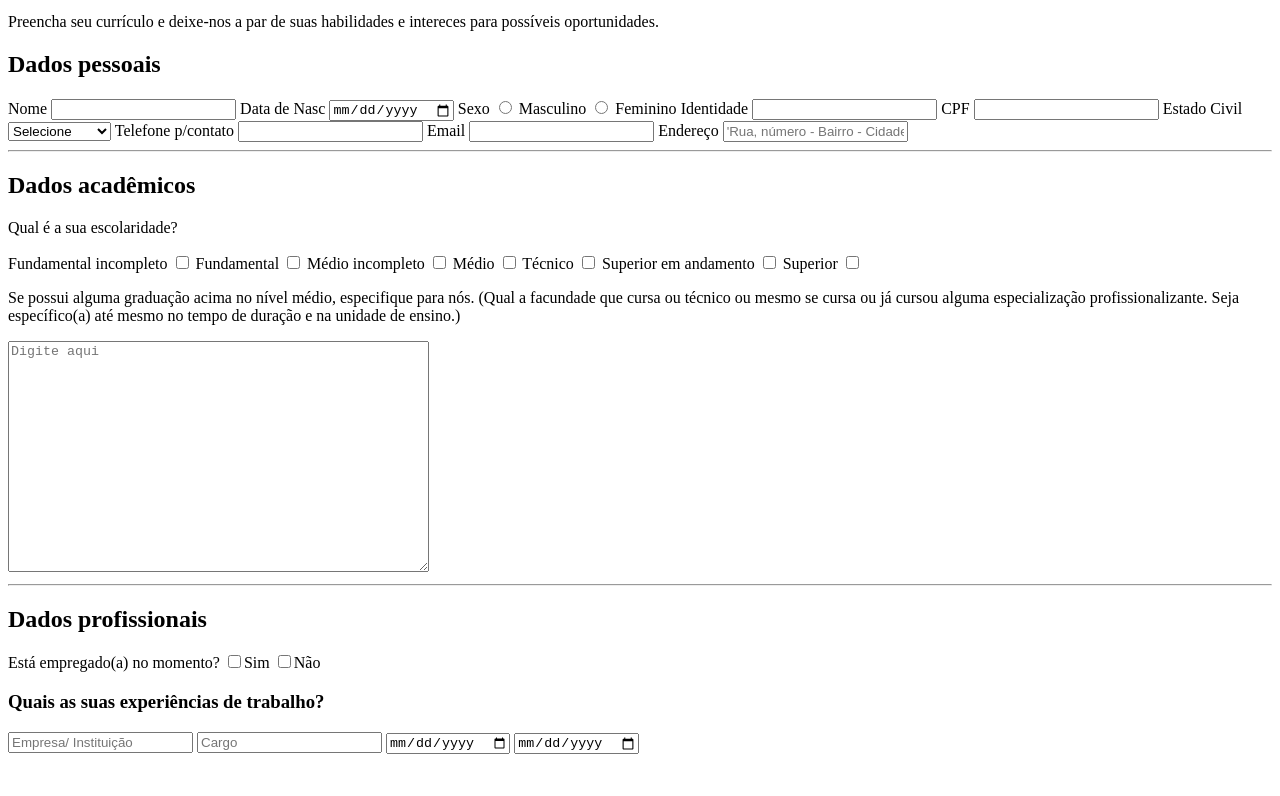
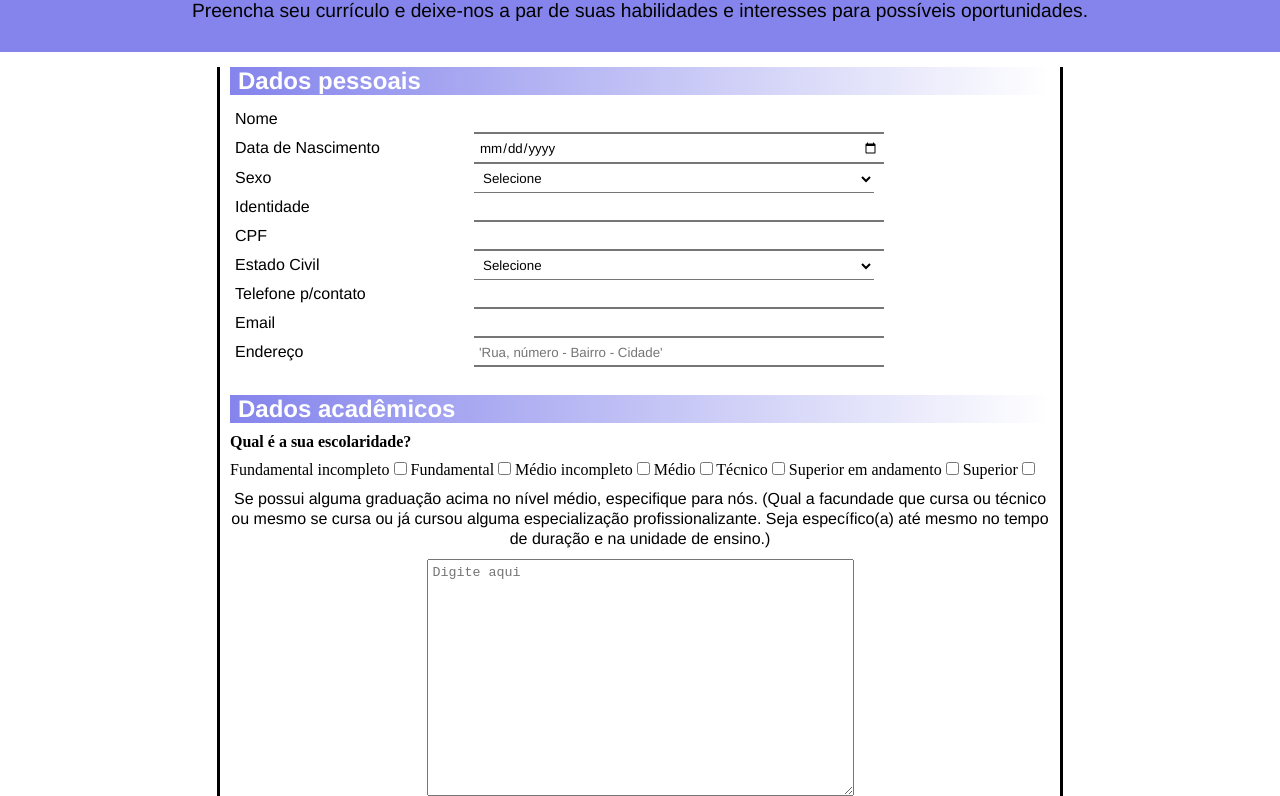
Before and after one commit to Mozart96P/FormularioBancoDeTalentos, a plain HTML site: page index.html in a window 1280 px wide. Shown: the part 67-863 px from the top of the page. Before the commit the page ends 829 px from the top, so only its background shows below. Drawn offline with Linux system fonts and the light colour scheme.

Commit message:
Realizada algumas alteracoes. Falta concluir

```diff
--- a/index.html
+++ b/index.html
@@ -9,64 +9,75 @@
 </head>
 <body>
               <header>
-                <h1>Banco de talentos</h1>
-                <p>Preencha seu currículo e deixe-nos a par de suas habilidades e intereces para possíveis oportunidades.</p>
+                <h1>Banco de talentos SCS RS</h1>
+                <p>Preencha seu currículo e deixe-nos a par de suas habilidades e interesses para possíveis oportunidades.</p>
               </header>
               <main>
                               <!--Início do formulário-->
-                <form action="">
+                <form action="POST">
                                 <!--Início dados pessoais-->
                                 <h2>Dados pessoais</h2>
-                                <label for="">Nome</label>
-                                <input type="text">
-                                <label for="">Data de Nasc</label>
-                                <input type="date">
-                                <label for="">Sexo</label>
-                                <input type="radio" value="Masc"> Masculino
-                                <input type="radio" value="Femi"> Feminino
-                                <label for="">Identidade</label>
-                                <input type="number">
-                                <label for="">CPF</label>
-                                <input type="number">
-                                <label for="">Estado Civil</label>
-                                <select name="" id="">
+
+                                  <label class="labeldadospessoais" for="">Nome</label>
+                                  <input class="camposdadospessoais" type="text">
+                                  <br>
+                                  <label class="labeldadospessoais" for="">Data de Nascimento</label>
+                                  <input class="camposdadospessoais" type="date">
+                                  <br>
+                                <div>
+                                  <label class="labeldadospessoais" for="">Sexo</label>
+                                  <select name=""class="camposdadospessoais">
+                                    <option value="disable">Selecione</option>
+                                    <option value="Masc">Masculino</option>
+                                    <option value="Femi">Feminino</option>
+                                  </select>
+                                </div>
+
+                                  <label class="labeldadospessoais" for="">Identidade</label>
+                                  <input class="camposdadospessoais" type="number">
+                                  <br>
+                                  <label class="labeldadospessoais" for="">CPF</label>
+                                  <input class="camposdadospessoais" type="number">
+
+                                <div>
+                                  <label class="labeldadospessoais" for="">Estado Civil</label>
+                                  <select name="" class="camposdadospessoais">
+
                                                 <option value="disable">Selecione</option>
                                                 <option value="Solteiro">Solteiro(a)</option>
                                                 <option value="Casado">Casado(a)</option>
                                                 <option value="Divorciado">Divorciado</option>
                                                 <option value="Viuvo">Viúvo(a)</option>
                                                 <option value="U estavel">União estável</option>
-                                </select>
-                                <label for="">Telefone p/contato</label>
-                                <input type="number">
-                                <label for="">Email</label>
-                                <input type="email">
-                                <label for="">Endereço</label>
-                                <input type="text" placeholder="'Rua, número - Bairro - Cidade'">
+                                  </select>
+                                </div>
+                                  <label class="labeldadospessoais" for="">Telefone p/contato</label>
+                                  <input class="camposdadospessoais" type="number">
+                                  <br>
+                                 <label class="labeldadospessoais" for="">Email</label>
+                                 <input class="camposdadospessoais" type="email">
+                                  <br>
+                                 <label class="labeldadospessoais" for="">Endereço</label>
+                                 <input class="camposdadospessoais" type="text" placeholder="'Rua, número - Bairro - Cidade'">
+                                <br>
+                                <br>
                                 <!--Fim dados pessoais-->
 
                                 <!--Início dados acadêmicos-->
-                                <hr>
+
                                 <h2>Dados acadêmicos</h2>
-                                <p>Qual é a sua escolaridade?</p>
-                                <label for="">Fundamental incompleto</label>
-                                <input type="checkbox">
-                                <label for="">Fundamental</label>
-                                <input type="checkbox">
-                                <label for="">Médio incompleto</label>
-                                <input type="checkbox">
-                                <label for="">Médio</label>
-                                <input type="checkbox">
-                                <label for="">Técnico</label>
-                                <input type="checkbox">
-                                <label for="">Superior em andamento</label>
-                                <input type="checkbox">
-                                <label for="">Superior</label>
-                                <input type="checkbox">
-                                <p>Se possui alguma graduação acima no nível médio, especifique para nós. (Qual a facundade que cursa ou técnico ou mesmo se cursa ou já cursou alguma especialização profissionalizante. Seja específico(a) até mesmo no tempo de duração e na unidade de ensino.)</p>
+                                <label style="display: block; margin-bottom: 10px; font-weight: bold;">Qual é a sua escolaridade?</label>
+                                Fundamental incompleto <input type="checkbox">
+                                Fundamental <input type="checkbox">
+                                Médio incompleto <input type="checkbox">
+                                Médio <input type="checkbox">
+                                Técnico <input type="checkbox">
+                                Superior em andamento <input type="checkbox">
+                                Superior <input type="checkbox">
+                                <p id="paragrafodadosacademicos">Se possui alguma graduação acima no nível médio, especifique para nós. (Qual a facundade que cursa ou técnico ou mesmo se cursa ou já cursou alguma especialização profissionalizante. Seja específico(a) até mesmo no tempo de duração e na unidade de ensino.)</p>
                                 <textarea name="" id="" cols="50" rows="15" placeholder="Digite aqui"></textarea>
                                 <!--Fim dados acadêmicos-->
-                                <hr>
+
                                   <!--Início dados Profissionais-->
                                 <h2>Dados profissionais</h2>
                                 <label for="">Está empregado(a) no momento?</label>
@@ -83,5 +94,6 @@
                 </form>
               </main>
 
+
 </body>
 </html>
--- a/style.css
+++ b/style.css
@@ -0,0 +1,74 @@
+*{
+                margin: 0;
+                padding: 0;
+}
+header{
+                background-color: rgb(132, 132, 236);
+                padding: 15px;
+                margin-bottom: 15px;
+}
+
+h1{
+                font-family: 'Franklin Gothic Medium', 'Arial Narrow', Arial, sans-serif;
+                text-align: center;
+                margin-bottom: 15px;
+                color: white;
+}
+header  p{
+                text-align: center;
+                margin-top: 15px;
+                margin-bottom: 15px;
+                font-family: Helvetica, sans-serif;
+                font-size: 1.2em;
+}
+main{
+                max-width: 820px;
+                margin: auto;
+                margin-bottom: 20px;
+                padding-left: 10px;
+                padding-right: 10px;
+                border-style: solid;
+                border-top:none;
+                border-bottom: none;
+                border-color: black;
+}
+
+.labeldadospessoais{
+                display: inline-block;
+                width: 200px;
+                padding: 5px;
+                font-family: Helvetica, sans-serif;
+}
+.camposdadospessoais{
+                width: 400px;
+                padding: 5px;
+                margin-left: 30px;
+                background-color: white;
+                border-style: solid;
+                border-top: none;
+                border-left: none;
+                border-right: none;
+                font-family: Helvetica, sans-serif;
+}
+
+h2{
+                margin-top: 10px;
+                margin-bottom: 10px;
+                padding-left:8px ;
+                font-family: Helvetica, sans-serif;
+                color: white;
+                background-image: linear-gradient( to right, rgb(132, 132, 236), white );
+}
+#paragrafodadosacademicos{
+                margin-top: 10px;
+                margin-bottom: 10px;
+                text-align: center;
+                font-family: Helvetica, sans-serif;
+                line-height: 20px;
+}
+textarea{
+                display:block;
+                margin: auto;
+                padding: 5px;
+                margin-bottom: 20px ;
+}
```
